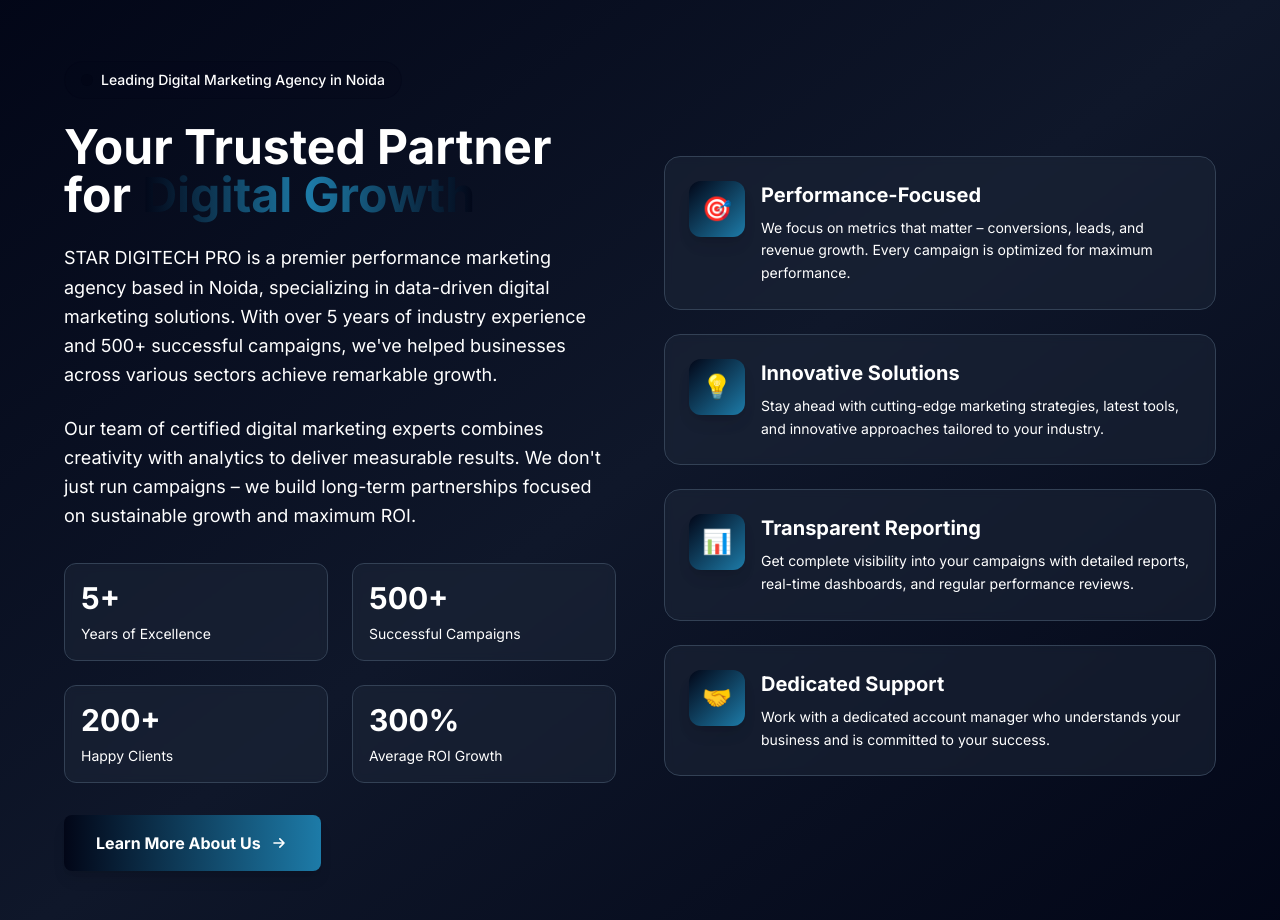
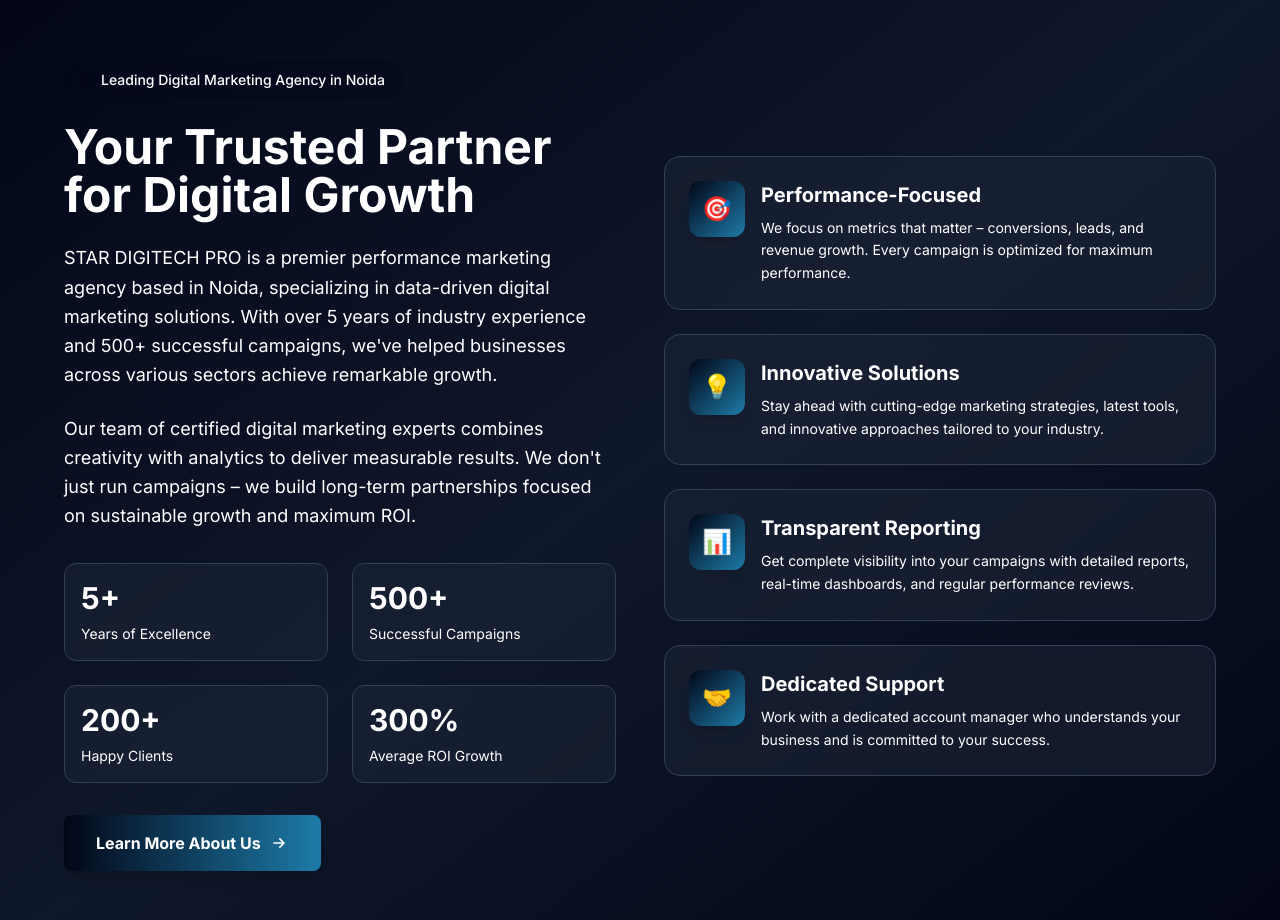
Before and after one commit to anshmydigitalcrown-ui/stardigitechpro, a Next.js app: page / in a window 1280 px wide. Shown: the part 2660-3580 px from the top of the page. Built offline with nearby package versions, Linux system fonts and the light colour scheme.

Commit message:
Change 'Digital Growth' text from gradient to white color

```diff
--- a/app/page.tsx
+++ b/app/page.tsx
@@ -331,7 +331,7 @@
                 </div>
 
                 <h2 className="text-3xl md:text-4xl lg:text-5xl font-bold text-white mb-6 leading-tight">
-                  Your Trusted Partner for <span className="text-transparent bg-clip-text bg-gradient-to-r from-primary via-[#1d7ba8] to-primary">Digital Growth</span>
+                  Your Trusted Partner for Digital Growth
                 </h2>
 
                 <p className="text-white text-lg mb-6 leading-relaxed">
```
